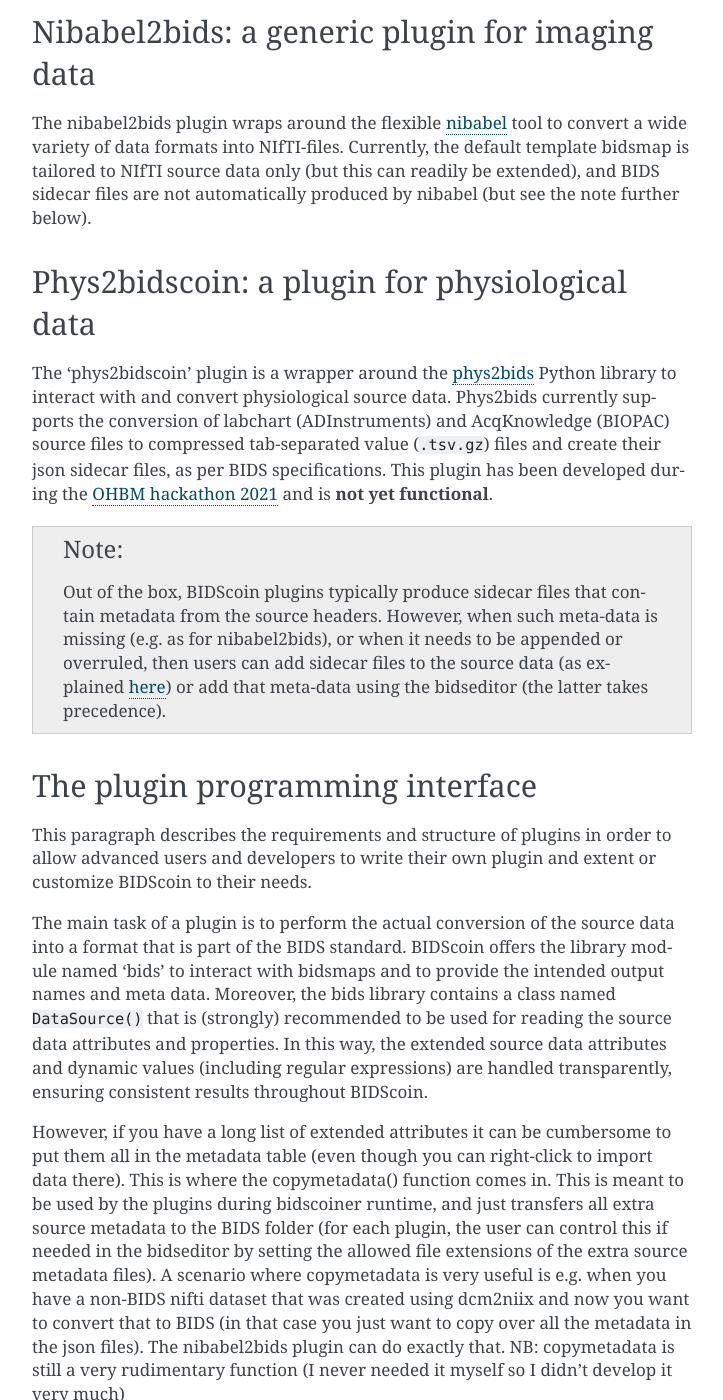
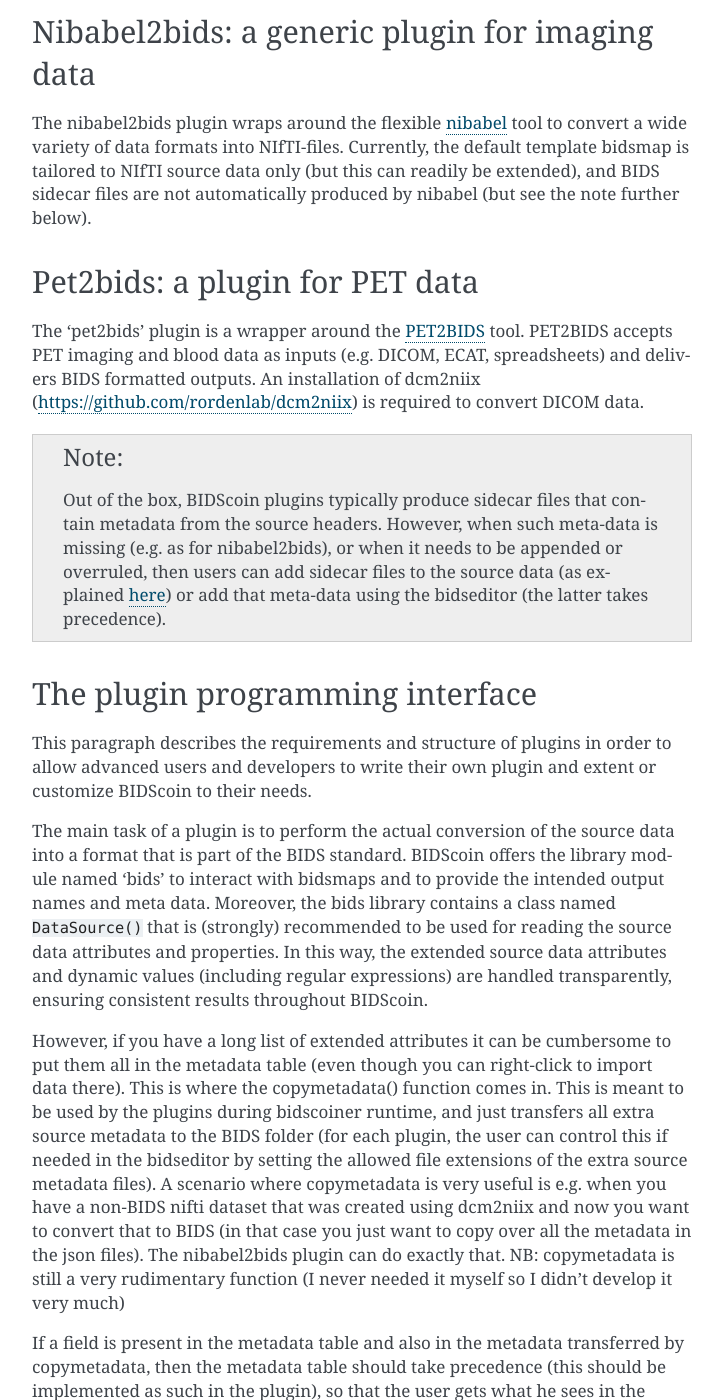
Before and after one commit to Donders-Institute/bidscoin, a Sphinx documentation site: the page built from docs/plugins.rst, in a window 1280 px wide and 1400 px high, scrolled down 1241 px. Shown: the whole window, without its empty margins (388-1111 px from the left). Built offline with Sphinx 7.4.7, drawn with Linux system fonts in a browser that asks for light colours; some of the changed text lies outside the part shown.

Commit message:
Documentation tweaks

```diff
--- a/docs/installation.rst
+++ b/docs/installation.rst
@@ -169,7 +169,7 @@
 Building the image
 ^^^^^^^^^^^^^^^^^^
 
-Download the Singularity `definition file <https://github.com/Donders-Institute/bidscoin/blob/master/Dockerfile>`__ and execute the following command to build the BIDScoin image:
+Download the `Dockerfile <https://github.com/Donders-Institute/bidscoin/blob/master/Dockerfile>`__ and execute the following command to build the BIDScoin image:
 
 .. code-block:: console
 
--- a/docs/plugins.rst
+++ b/docs/plugins.rst
@@ -24,10 +24,10 @@
 
 The nibabel2bids plugin wraps around the flexible `nibabel <https://nipy.org/nibabel>`__ tool to convert a wide variety of data formats into NIfTI-files. Currently, the default template bidsmap is tailored to NIfTI source data only (but this can readily be extended), and BIDS sidecar files are not automatically produced by nibabel (but see the note further below).
 
-Phys2bidscoin: a plugin for physiological data
-----------------------------------------------
+Pet2bids: a plugin for PET data
+-------------------------------
 
-The 'phys2bidscoin' plugin is a wrapper around the `phys2bids <https://phys2bids.readthedocs.io>`__ Python library to interact with and convert physiological source data. Phys2bids currently supports the conversion of labchart (ADInstruments) and AcqKnowledge (BIOPAC) source files to compressed tab-separated value (``.tsv.gz``) files and create their json sidecar files, as per BIDS specifications. This plugin has been developed during the `OHBM hackathon 2021 <https://github.com/ohbm/hackathon2021/issues/12>`__ and is **not yet functional**.
+The 'pet2bids' plugin is a wrapper around the `PET2BIDS <https://github.com/openneuropet/PET2BIDS>`__ tool. PET2BIDS accepts PET imaging and blood data as inputs (e.g. DICOM, ECAT, spreadsheets) and delivers BIDS formatted outputs. An installation of dcm2niix (https://github.com/rordenlab/dcm2niix) is required to convert DICOM data.
 
 .. note::
    Out of the box, BIDScoin plugins typically produce sidecar files that contain metadata from the source headers. However, when such meta-data is missing (e.g. as for nibabel2bids), or when it needs to be appended or overruled, then users can add sidecar files to the source data (as explained `here <bidsmap.html>`__) or add that meta-data using the bidseditor (the latter takes precedence).
```
Also changed, not shown: other parts of docs/plugins.rst (+1 -1 lines), 1 other file.
